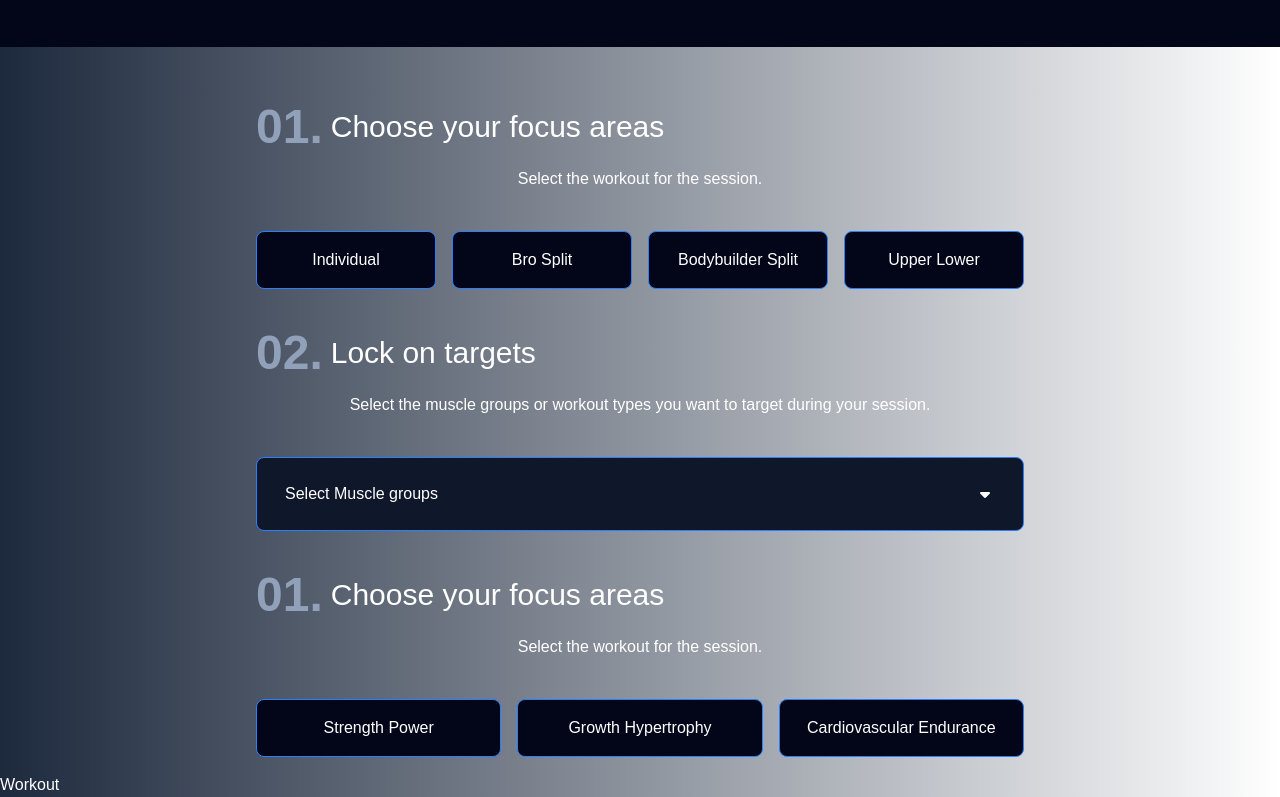
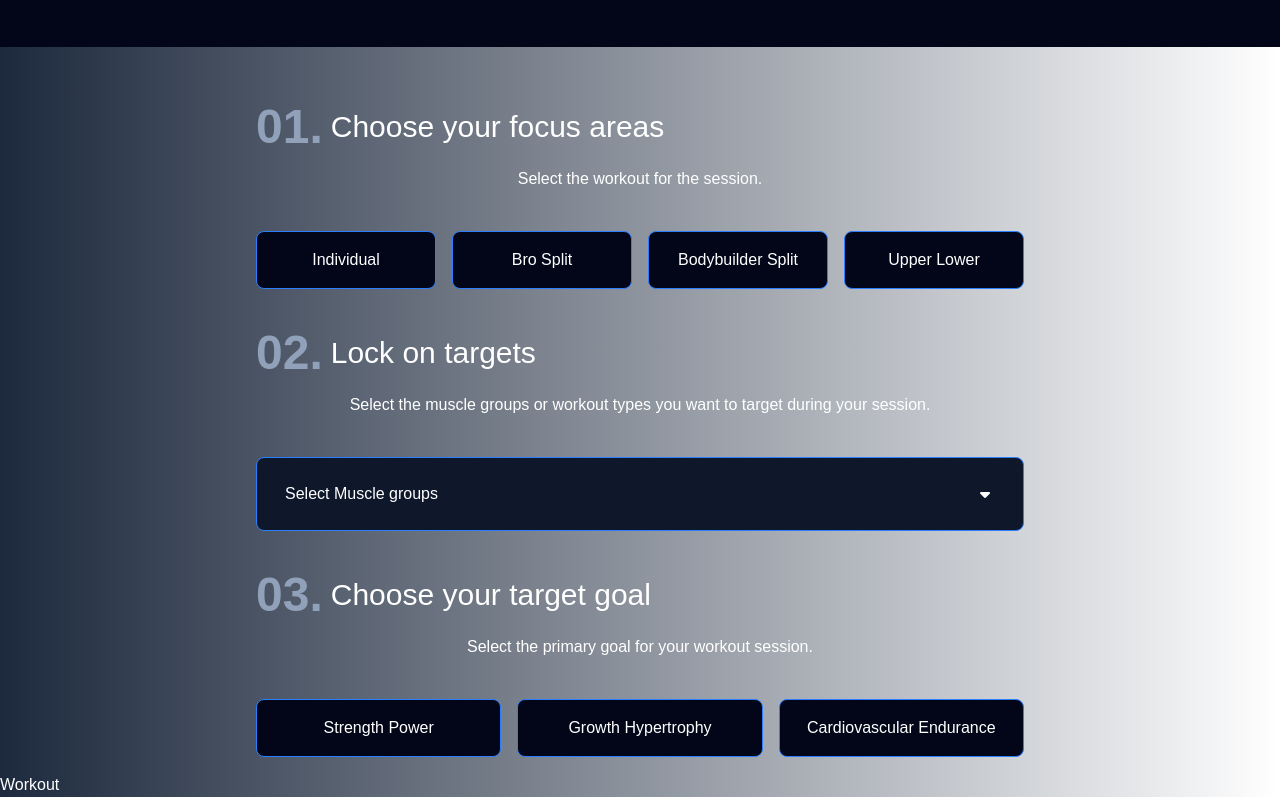
Before and after one commit to madvin/gym-app, a React (Vite) app in the folder react/: page / in a window 1280 px wide. Shown: the part 925-1722 px from the top of the page. Built offline with nearby package versions, Linux system fonts and the light colour scheme.

Commit message:
add the proper names

```diff
--- a/react/src/components/Generator.jsx
+++ b/react/src/components/Generator.jsx
@@ -65,9 +65,9 @@ export default function Generator() {
            </div>
 
             <Header
-            index={'01.'}
-            title={'Choose your focus areas'}
-            description={'Select the workout for the session.'}
+            index={'03.'}
+            title={'Choose your target goal'}
+            description={'Select the primary goal for your workout session.'}
            />
 
            <div className='grid grid-cols-3 gap-4'>
```
